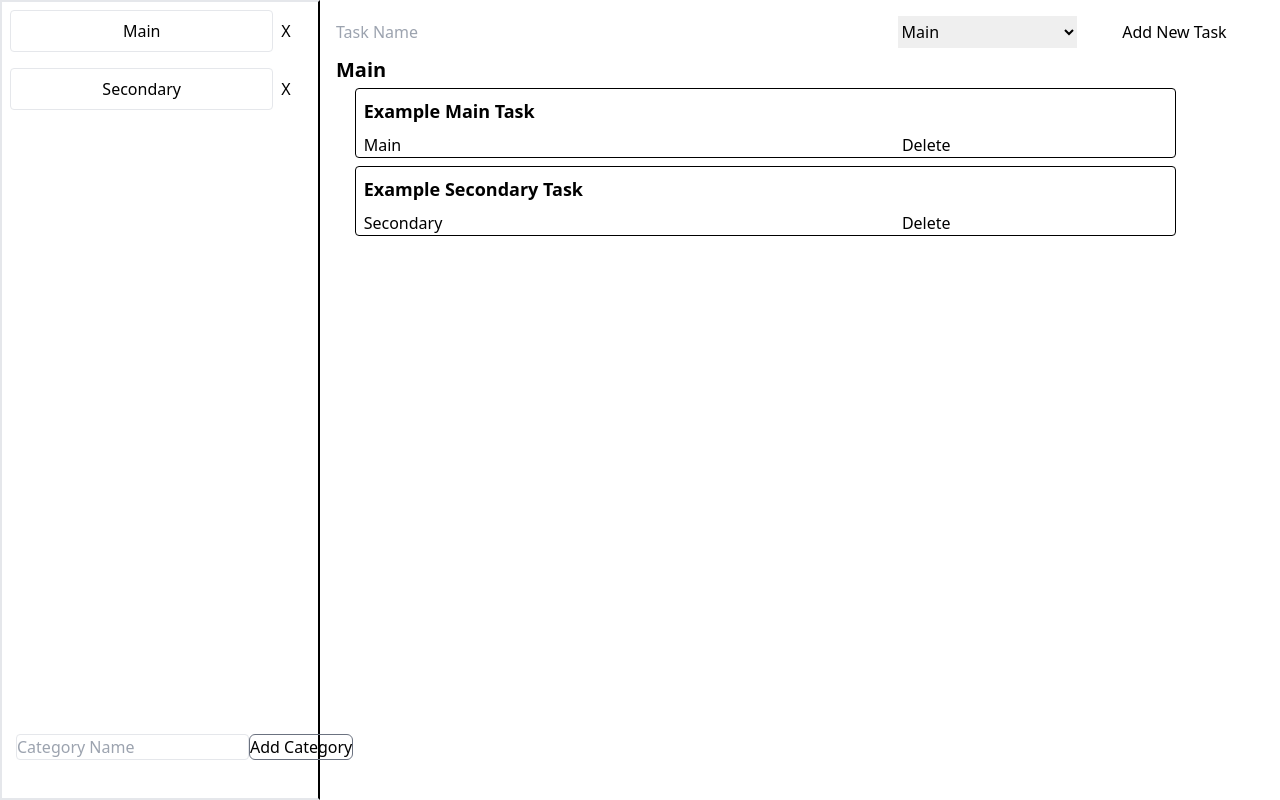
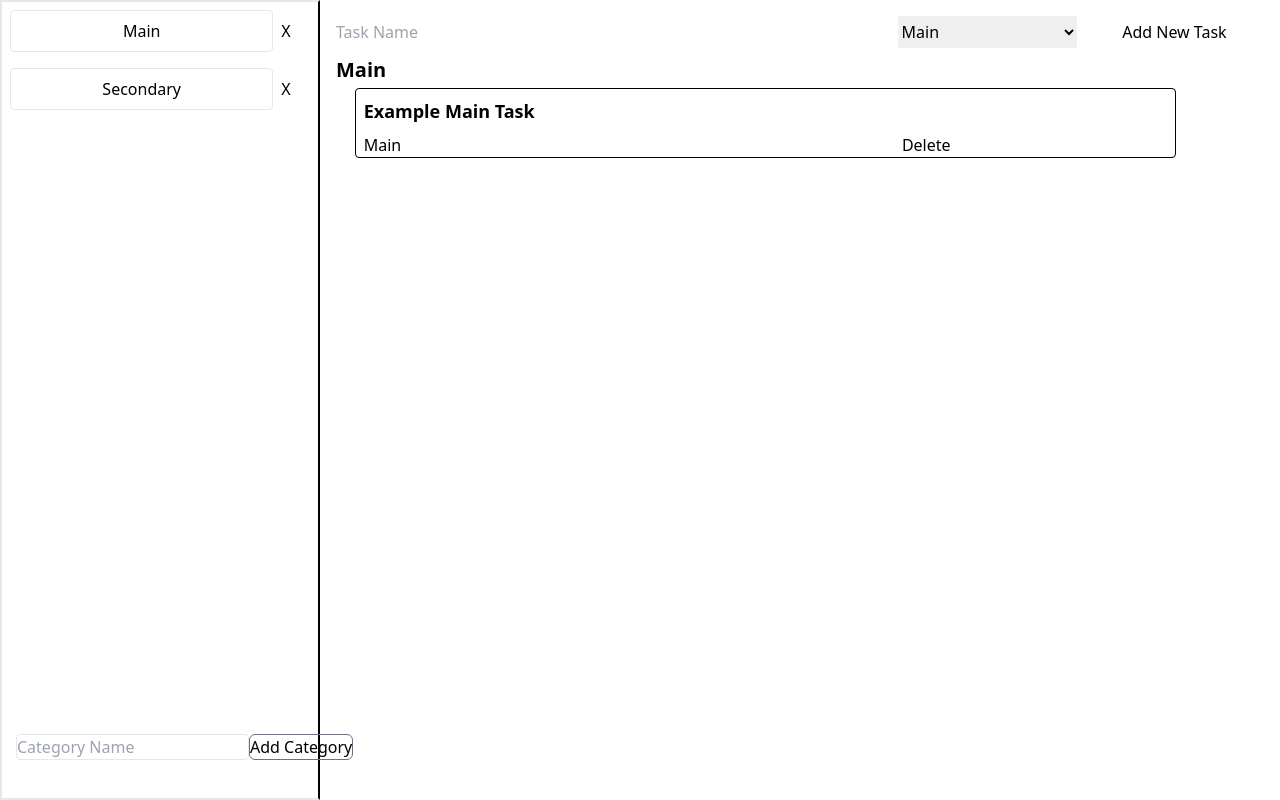
Before and after one commit to Eve-Drake/Project-Management-App, a React (Vite) app: page / in a window 1280 px wide. Built offline with nearby package versions, Linux system fonts and the light colour scheme.

Commit message:
Bug fix active task array and task array

```diff
--- a/src/App.tsx
+++ b/src/App.tsx
@@ -42,6 +42,7 @@ function App() {
           {activeCategory}
         </h1>
         <DisplayTasks
+          activeTasks={activeTaskArray}
           tasks={tasks}
           setTasks={setTasks} />
       </div>
--- a/src/features/tasks/AddTask.tsx
+++ b/src/features/tasks/AddTask.tsx
@@ -16,7 +16,6 @@ const AddTask = ({setTasks, categories, tasks}: Props) => {
       setTasks([...tasks,
         {task: taskName,
         id: Math.floor(Math.random()*1000),
-        completed: false,
         category: categoryName
       }])
       setTaskName('')
--- a/src/features/tasks/DisplayTasks.tsx
+++ b/src/features/tasks/DisplayTasks.tsx
@@ -5,12 +5,13 @@ import { Task } from './Interface'
 interface Props{
   tasks: Task[],
   setTasks: React.Dispatch<React.SetStateAction<Task[]>>
+  activeTasks : Task[]
 }
 
-const DisplayTasks = ({tasks, setTasks} : Props) => {
+const DisplayTasks = ({tasks, setTasks, activeTasks} : Props) => {
   return (
     <div className='overflow-y-auto p-2 m-2 md:absolute md:w-4/6 right-20 sm:top-8 md:top-16'>
-      {tasks.map((task)=>(
+      {activeTasks.map((task)=>(
         <div key={task.id} className='border border-black rounded m-2 grid grid-cols-3'>
           <div className='grid col-span-2'>
           <h2>{task.task}</h2>
```
